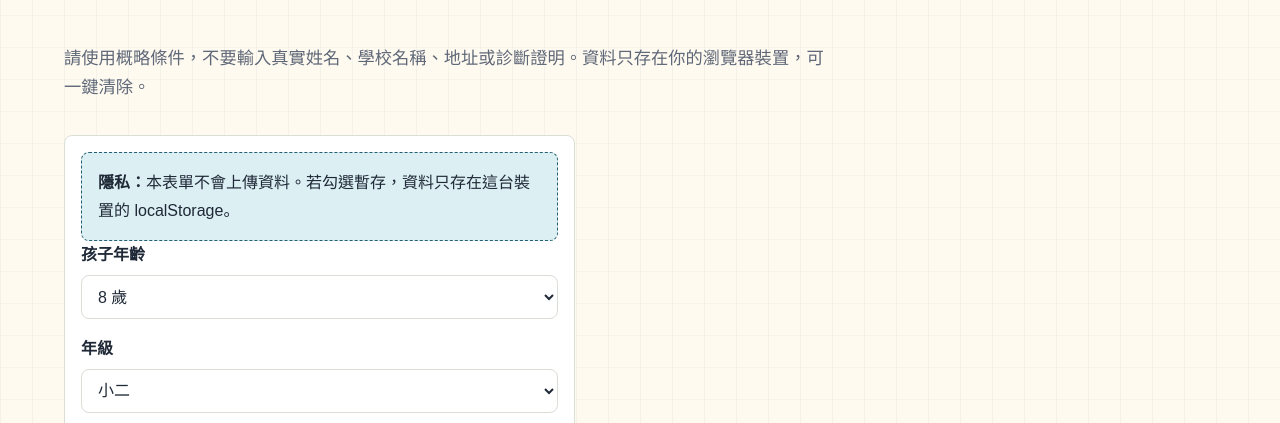
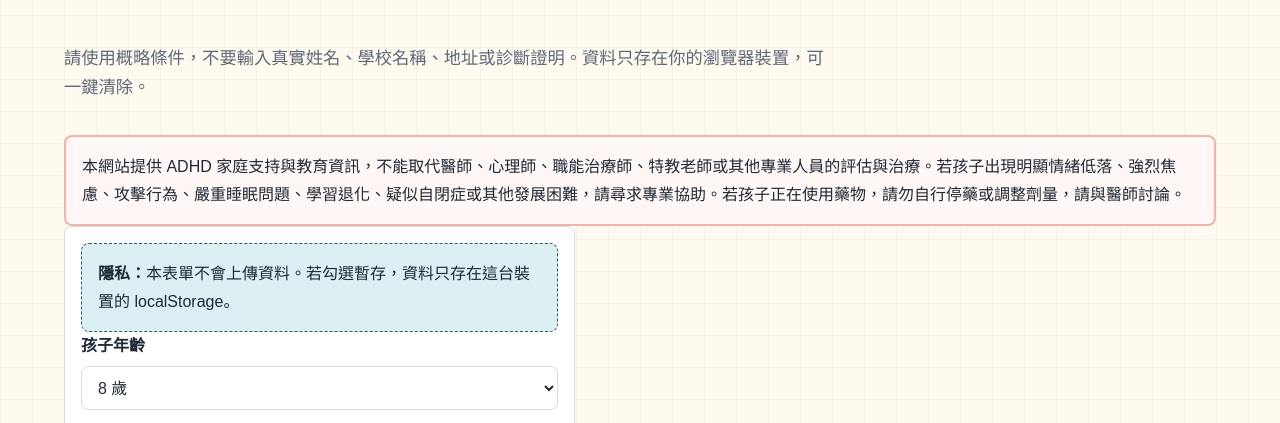
Before and after one commit to soanseng/adhd-family-plan, a website with bundled scripts: page generator.html in a window 1280 px wide. Shown: the part 337-760 px from the top of the page. Built offline with nearby package versions, Linux system fonts and the light colour scheme.

Commit message:
Make generator deterministic and show disclaimer

```diff
--- a/assets/js/generator/plan-builder.js
+++ b/assets/js/generator/plan-builder.js
@@ -113,7 +113,6 @@ export function buildPlan(rawInput) {
 
   return {
     meta: {
-      generatedAt: new Date().toISOString(),
       version: "0.1.0",
     },
     input,
--- a/generator.html
+++ b/generator.html
@@ -32,6 +32,9 @@
         <div class="section-header">
           <h1>產生我的家庭計劃</h1>
           <p>請使用概略條件，不要輸入真實姓名、學校名稱、地址或診斷證明。資料只存在你的瀏覽器裝置，可一鍵清除。</p>
+        </div>
+        <div class="safety-alert">
+          本網站提供 ADHD 家庭支持與教育資訊，不能取代醫師、心理師、職能治療師、特教老師或其他專業人員的評估與治療。若孩子出現明顯情緒低落、強烈焦慮、攻擊行為、嚴重睡眠問題、學習退化、疑似自閉症或其他發展困難，請尋求專業協助。若孩子正在使用藥物，請勿自行停藥或調整劑量，請與醫師討論。
         </div>
         <div class="generator-shell">
           <form class="form-section generator-panel" data-generator-form>
```
Also changed, not shown: tests/plan-builder.test.js (+1 -0 lines).
